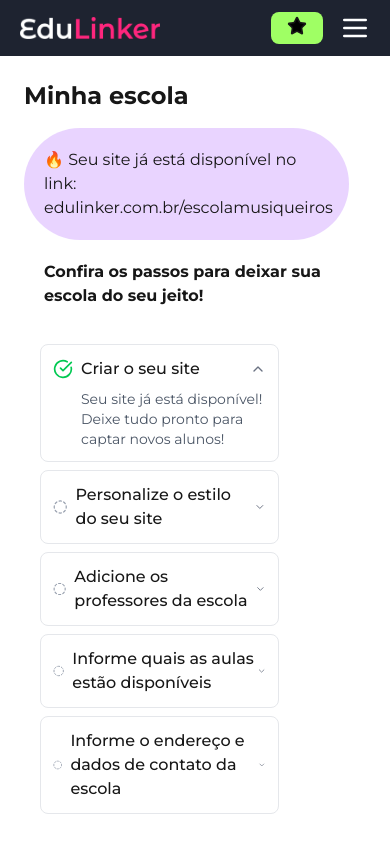
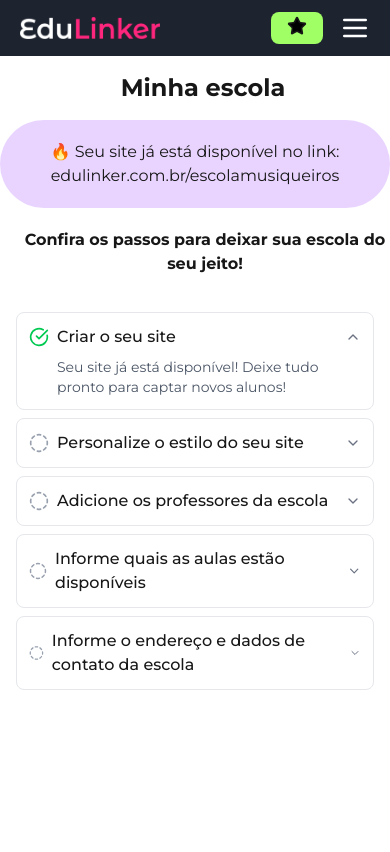
Before and after one commit to PiEduLinker/EduLinker, a Next.js app in the folder edulinker/: page /auth/admin in a window 390 px wide. Built offline with nearby package versions, Linux system fonts and the light colour scheme.

Commit message:
melhoria no responsivo

```diff
--- a/edulinker/src/app/auth/admin/page.tsx
+++ b/edulinker/src/app/auth/admin/page.tsx
@@ -5,19 +5,19 @@ import CheckList from '@/components/CheckList';
 export default function AdminPanelPage() {
   return (
     <AdminLayout>
-      <div className="w-[95%]">
-        <h1 className="text-2xl font-bold mb-4">Minha escola</h1>
+      <div className="sm:p-6">
+        <h1 className="text-2xl font-bold ms-4 my-4 text-center sm:text-start">Minha escola</h1>
         <div className="p-5 bg-purple-200 rounded-full">
-          <p>
+          <p className="text-center sm:text-start">
             🔥 Seu site já está disponível no link:  edulinker.com.br/escolamusiqueiros
           </p>
         </div>
 
         <div className="mt-5 mb-5 ps-5">
-          <h2 className="font-bold">Confira os passos para deixar sua escola do seu jeito!</h2>
+          <h2 className="font-bold text-center sm:text-start">Confira os passos para deixar sua escola do seu jeito!</h2>
         </div>
 
-        <div className="w-5/6">
+        <div className="w-full">
           <CheckList />
         </div>
 
--- a/edulinker/src/components/Layout/index.tsx
+++ b/edulinker/src/components/Layout/index.tsx
@@ -51,7 +51,7 @@ export default function AdminLayout({ children }: Props) {
         </div>
 
         {/* Conteúdo da página */}
-        <main className="flex-1 p-6">
+        <main className="flex-1">
           {children}
         </main>
       </div>
--- a/edulinker/src/components/NavBar/index.tsx
+++ b/edulinker/src/components/NavBar/index.tsx
@@ -40,7 +40,7 @@ export default function NavBar({ onMenuClick, isMenuOpen }: Props) {
 
           {/* Menu hambúrguer */}
           <button
-            className="xl:hidden text-white"
+            className="xl:hidden text-white cursor-pointer"
             onClick={onMenuClick}
             aria-label={isMenuOpen ? "Fechar menu" : "Abrir menu"}
           >
--- a/edulinker/src/components/SideBarMenu/index.tsx
+++ b/edulinker/src/components/SideBarMenu/index.tsx
@@ -33,7 +33,7 @@ export default function SideBarMenu({ onClose }: Props) {
         <h2 className="text-2xl font-bold text-gray-800">Escola Konosuba</h2>
         <button
           onClick={onClose}
-          className="xl:hidden p-2 rounded-full hover:bg-gray-100 transition-colors"
+          className="xl:hidden p-2 rounded-full hover:bg-gray-100 transition-colors cursor-pointer"
           aria-label="Fechar menu"
         >
           <X className="w-8 h-8 text-gray-600 mb-1" />
```
